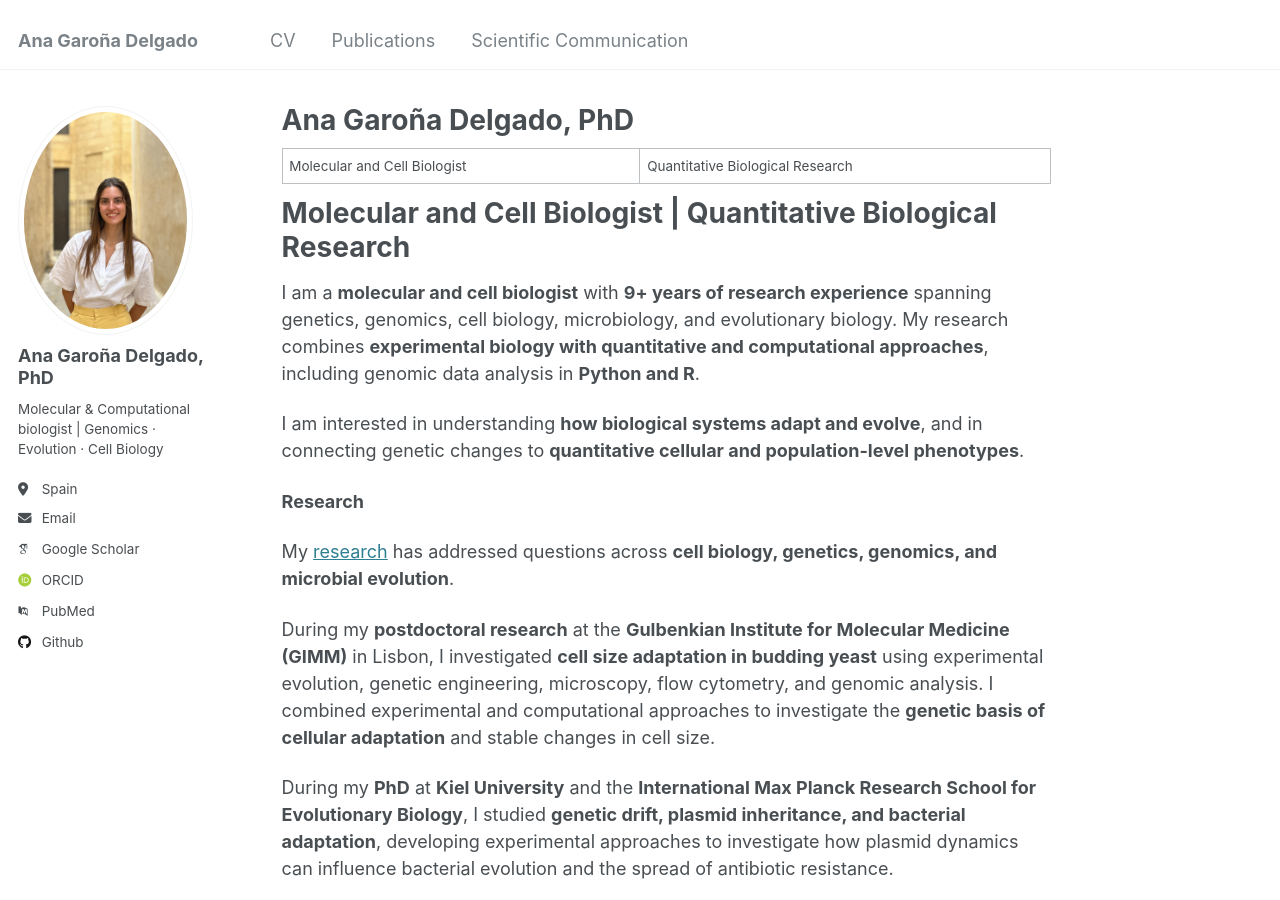
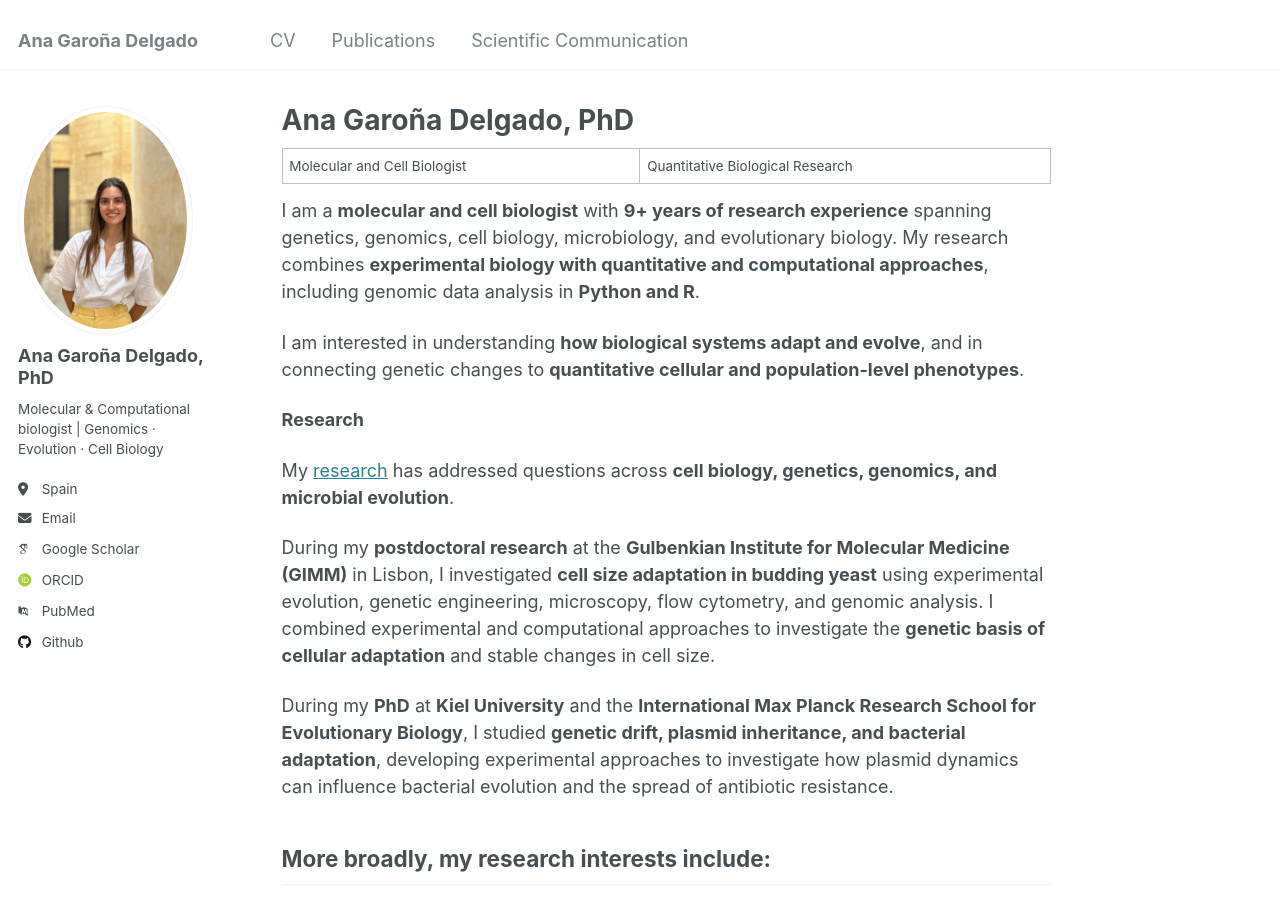
Before and after one commit to anagarona/anagarona.github.io, a Jekyll site: the page built from _pages/about.md, in a window 1280 px wide and 900 px high. Built offline with Jekyll 4.4.1, drawn with Linux system fonts in a browser that asks for light colours; some web fonts are replaced.

Commit message:
Update about.md

```diff
--- a/_pages/about.md
+++ b/_pages/about.md
@@ -8,8 +8,6 @@ redirect_from:
 ---
 
 Molecular and Cell Biologist | Quantitative Biological Research
-
-# Molecular and Cell Biologist | Quantitative Biological Research
 
 I am a **molecular and cell biologist** with **9+ years of research experience** spanning genetics, genomics, cell biology, microbiology, and evolutionary biology. My research combines **experimental biology with quantitative and computational approaches**, including genomic data analysis in **Python and R**.
 
```
